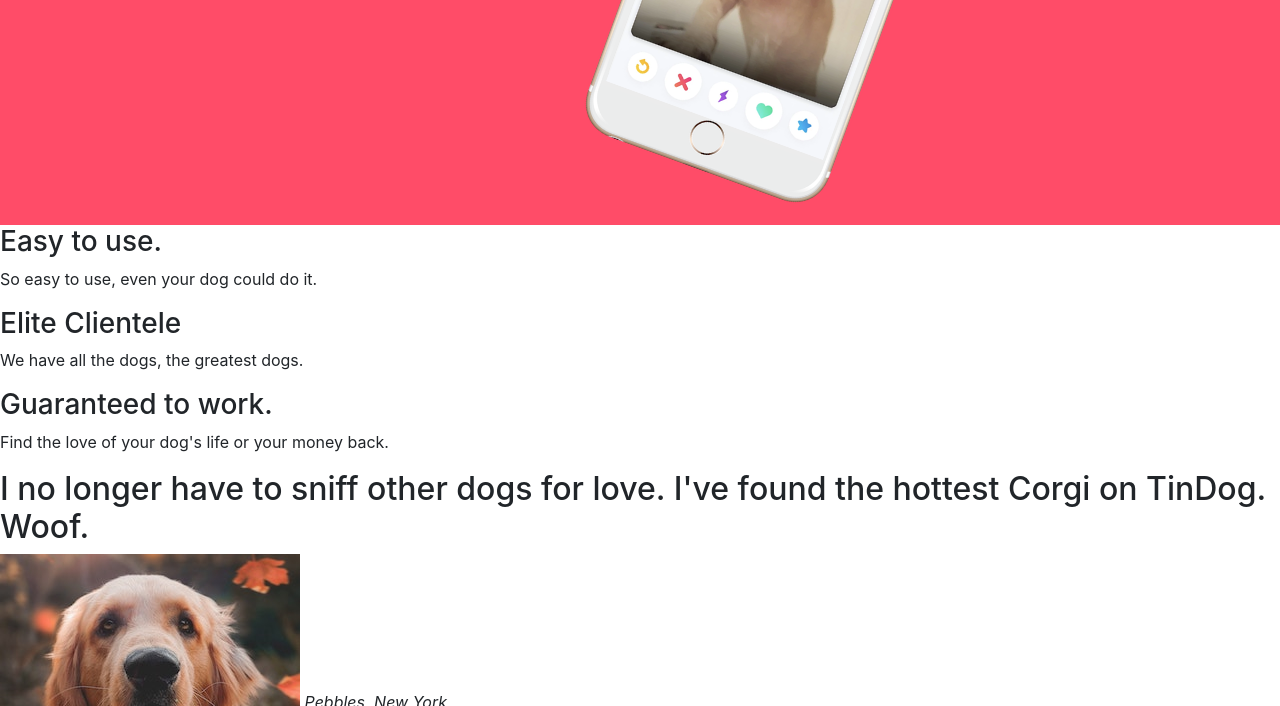
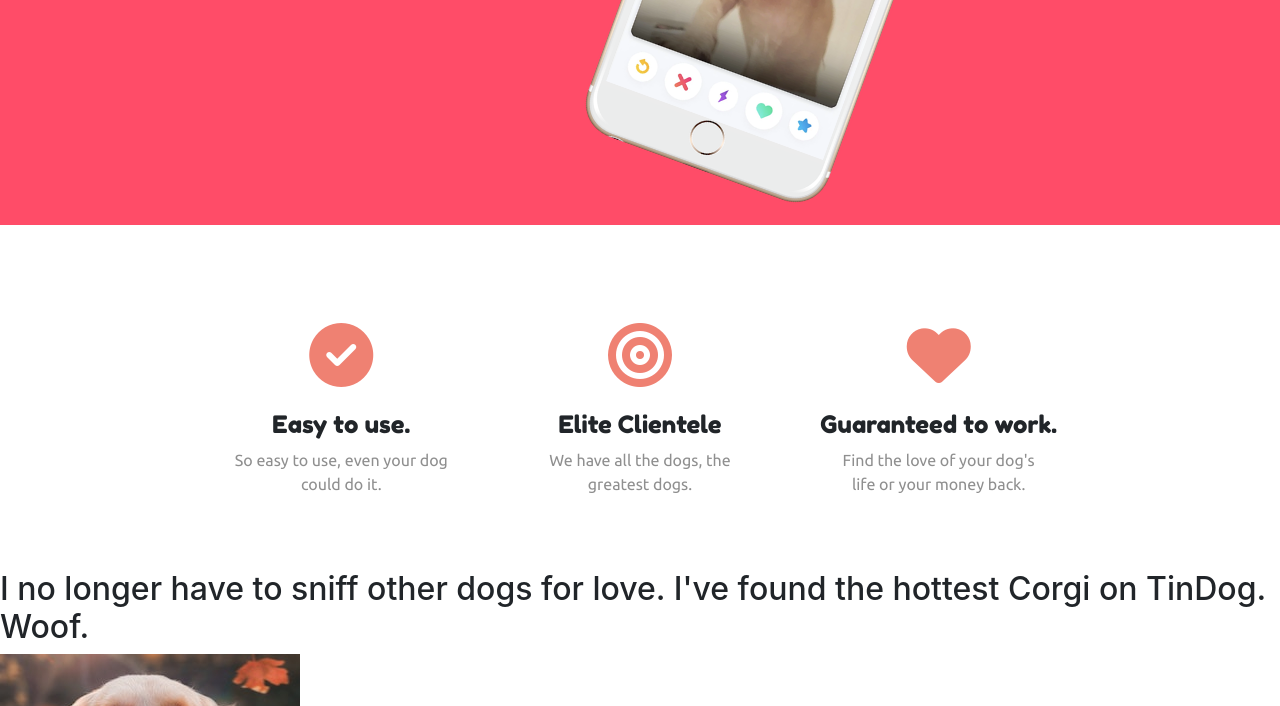
Before and after one commit to starglitz/Web-development-practice, a plain HTML site: page Bootstrap/index.html in a window 1280 px wide. Shown: the part 518-1224 px from the top of the page. Drawn offline with nearby package versions, Linux system fonts and the light colour scheme.

Commit message:
Continued to work on improving the site

```diff
--- a/Bootstrap/css/styles.css
+++ b/Bootstrap/css/styles.css
@@ -37,3 +37,50 @@
 .download-button {
   margin: 5% 3%;
 }
+
+.description {
+  font-family: 'Fredoka One', cursive;
+  font-size: 1.5rem;
+
+}
+
+.par {
+  color: #8f8f8f;
+  text-align: center;
+  margin: 0 10%;
+  font-family: 'Ubuntu', sans-serif;
+
+}
+
+.red {
+  color: #ef8172;
+  /* font-size: 4rem; */
+  margin: 1.5rem auto;
+  display: inline-block;
+  text-align: center;
+}
+
+#desc-row {
+  margin: 5% 15%;
+  text-align: center;
+}
+
+.small-div {
+  /* display: inline-block; */
+  padding: 10px 15px;
+  margin: 0 auto;
+
+}
+
+.fa-heart:hover {
+    color: #ff4c68;
+}
+
+.fa-bullseye:hover {
+  color: #ff4c68;
+}
+
+
+.fa-check-circle:hover {
+  color: #ff4c68;
+}
--- a/Bootstrap/index.html
+++ b/Bootstrap/index.html
@@ -81,16 +81,30 @@
   <!-- Features -->
 
   <section id="features">
+    <div class="row" id="desc-row">
 
-    <h3>Easy to use.</h3>
-    <p>So easy to use, even your dog could do it.</p>
 
-    <h3>Elite Clientele</h3>
-    <p>We have all the dogs, the greatest dogs.</p>
+ <!-- col-lg-4: zelim da podelim divs tako da svaki od njih zauzima po trecinu ekrana,
+by default ekran je podeljen na 12 kolona, posto zelim trecinu to je 12/3=4 i posto treba da je laptop sized, uzimam lg(large) -->
+      <div class="small-div col-lg-4">
+      <i class="fas fa-check-circle red fa-4x"></i>
+      <h3 class="description">Easy to use.</h3>
+      <p class="par">So easy to use, even your dog could do it.</p>
+    </div>
 
-    <h3>Guaranteed to work.</h3>
-    <p>Find the love of your dog's life or your money back.</p>
+    <div class="small-div col-lg-4">
+      <i class="fas fa-bullseye red fa-4x"></i>
+      <h3 class="description">Elite Clientele</h3>
+      <p class="par">We have all the dogs, the greatest dogs.</p>
+    </div>
 
+    <div class="small-div col-lg-4">
+    <i class="fas fa-heart red fa-4x"></i>
+    <h3 class="description">Guaranteed to work.</h3>
+    <p class="par">Find the love of your dog's life or your money back.</p>
+    </div>
+
+    </div>
   </section>
 
 
```
Lines whose indentation alone changed are shown as unchanged.
